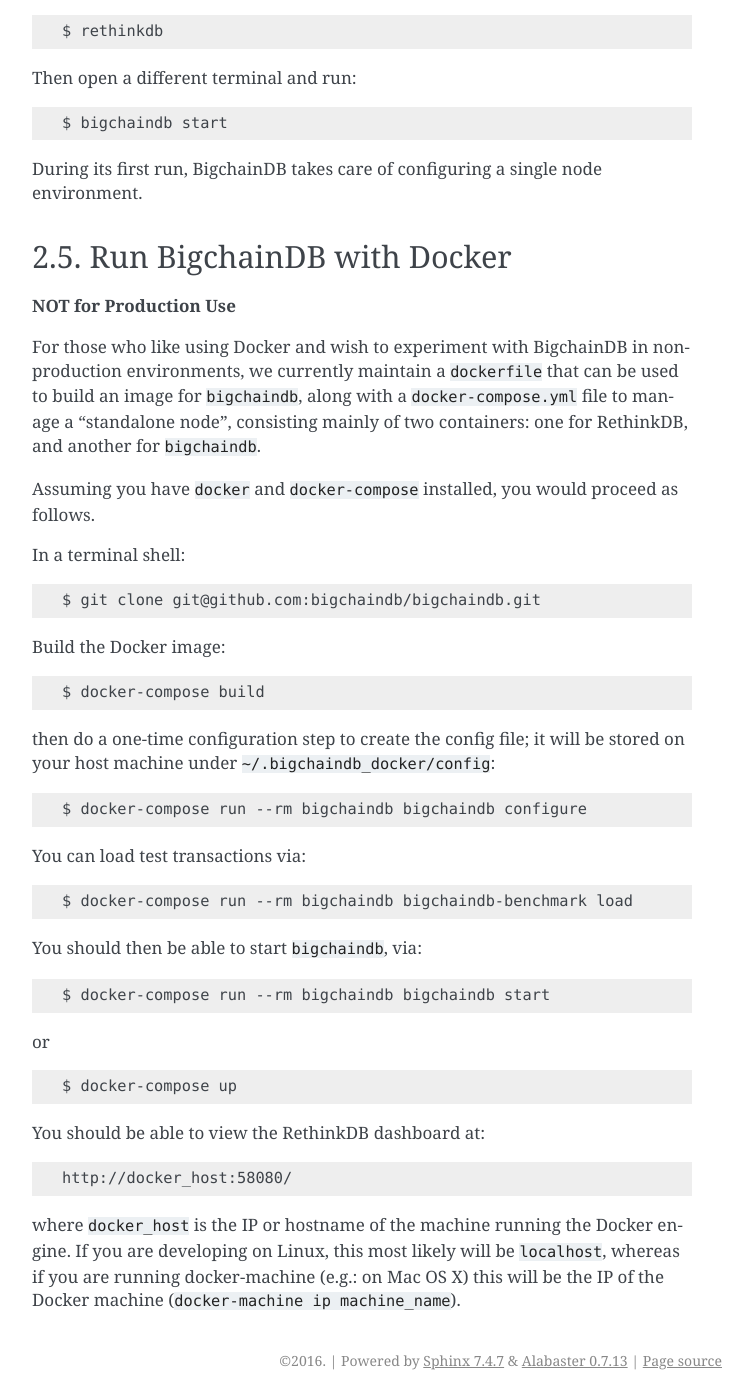
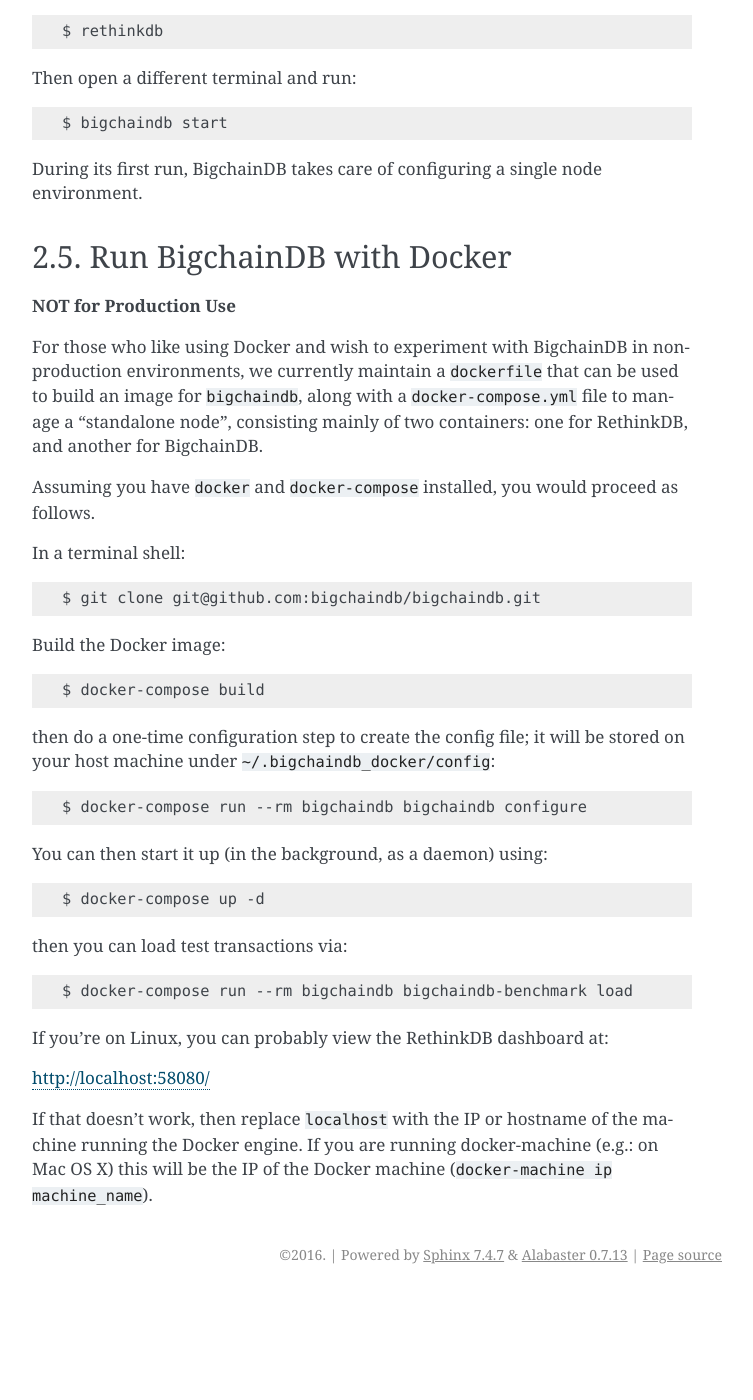
Before and after one commit to bigchaindb/bigchaindb, a Sphinx documentation site: the page built from docs/source/installing.md, in a window 1280 px wide and 1400 px high, scrolled down 2280 px. Shown: the whole window, without its empty margins (388-1141 px from the left). Built offline with Sphinx 7.4.7, drawn with Linux system fonts in a browser that asks for light colours; after the commit the page ends 3574 px from its top, so only the background shows below that.

Commit message:
Changed Docker instructions slightly in docs

````diff
--- a/docs/source/installing.md
+++ b/docs/source/installing.md
@@ -91,7 +91,7 @@
 non-production environments, we currently maintain a `dockerfile` that can be
 used to build an image for `bigchaindb`, along with a `docker-compose.yml` file
 to manage a "standalone node", consisting mainly of two containers: one for
-RethinkDB, and another for `bigchaindb`.
+RethinkDB, and another for BigchainDB.
 
 Assuming you have `docker` and `docker-compose` installed, you would proceed as
 follows.
@@ -112,27 +112,21 @@
 $ docker-compose run --rm bigchaindb bigchaindb configure
 ```
 
-You can load test transactions via:
+You can then start it up (in the background, as a daemon) using:
+```text
+$ docker-compose up -d
+```
+
+then you can load test transactions via:
 ```text
 $ docker-compose run --rm bigchaindb bigchaindb-benchmark load
 ```
 
-You should then be able to start `bigchaindb`, via:
-```text
-$ docker-compose run --rm bigchaindb bigchaindb start
-```
+If you're on Linux, you can probably view the RethinkDB dashboard at:
 
-or
-```text
-$ docker-compose up
-```
+[http://localhost:58080/](http://localhost:58080/)
 
-You should be able to view the RethinkDB dashboard at:
-```text
-http://docker_host:58080/
-```
-
-where `docker_host` is the IP or hostname of the machine running the Docker
-engine. If you are developing on Linux, this most likely will be `localhost`,
-whereas if you are running docker-machine (e.g.: on Mac OS X) this will be the
+If that doesn't work, then replace `localhost`
+with the IP or hostname of the machine running the Docker engine.
+If you are running docker-machine (e.g.: on Mac OS X) this will be the
 IP of the Docker machine (`docker-machine ip machine_name`).
````
